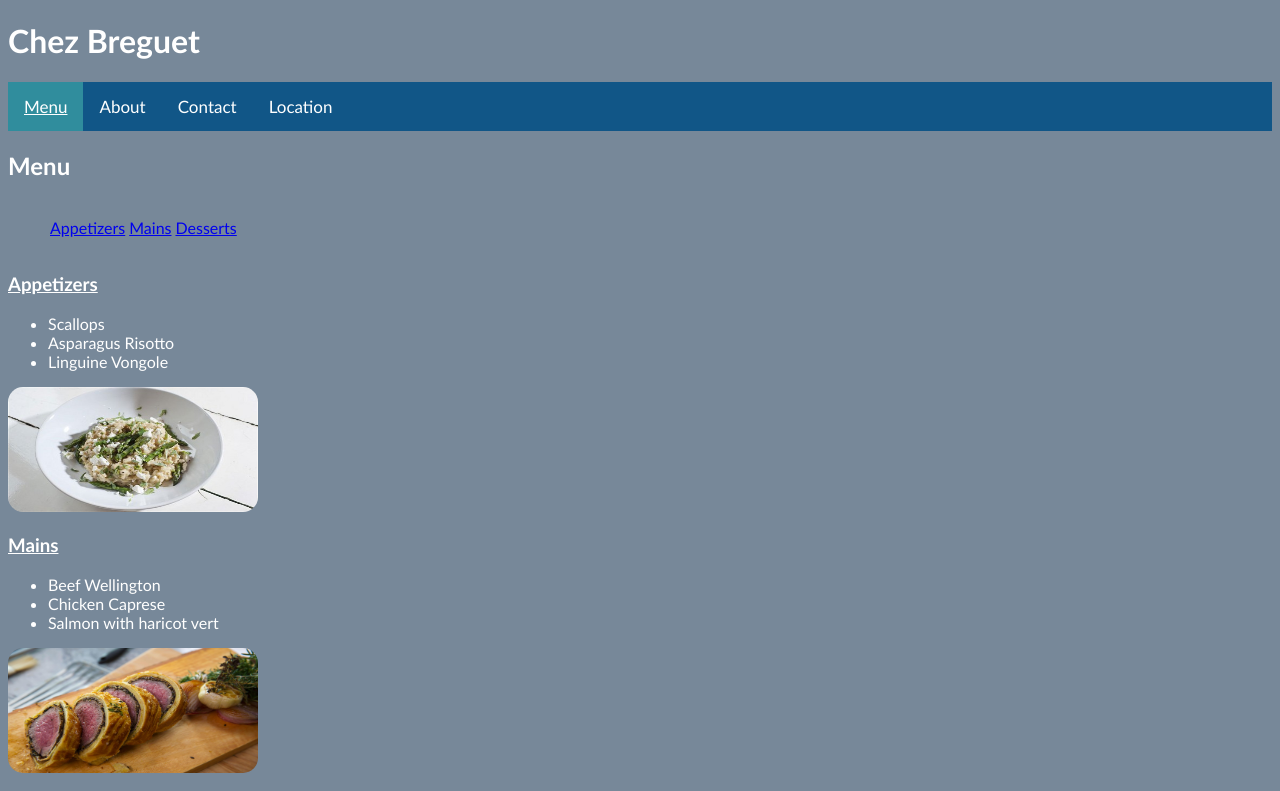
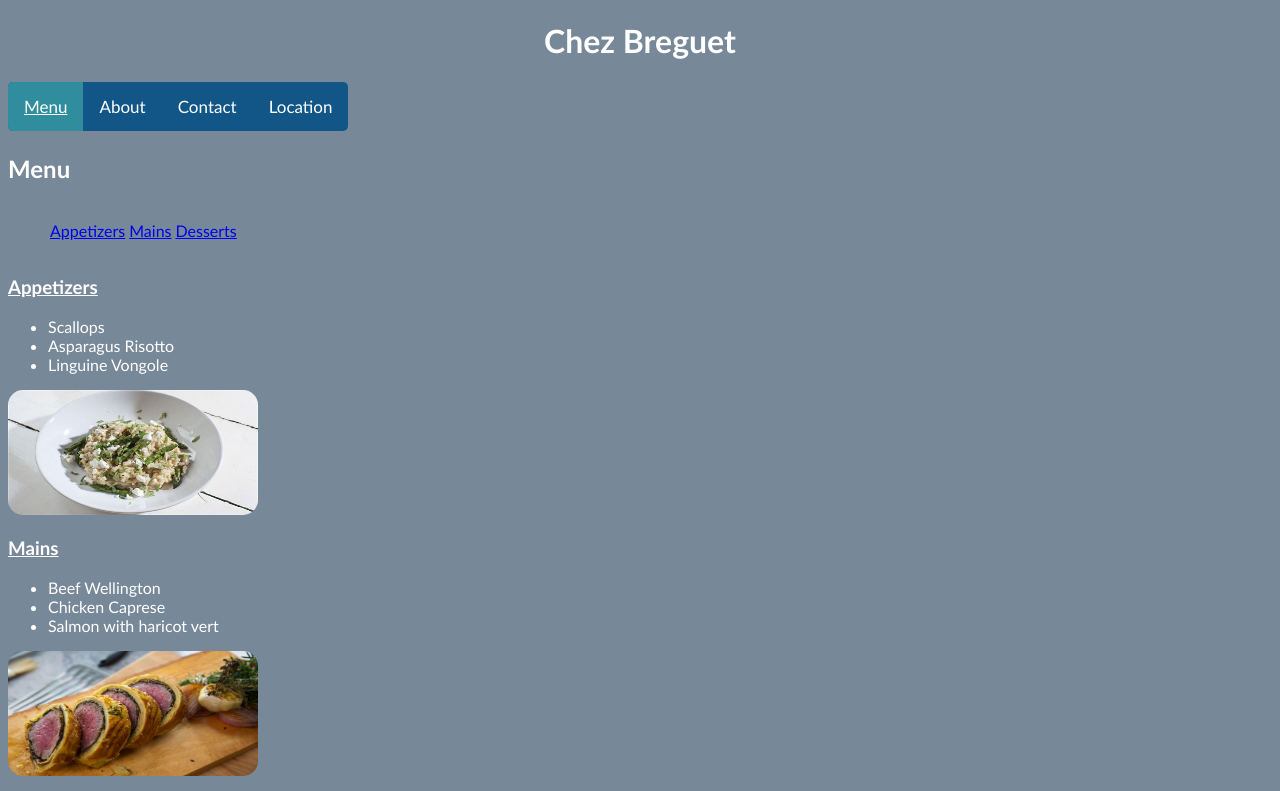
Before and after one commit to lbreguet/cs3051, a plain HTML site: page Restaurant/index.html in a window 1280 px wide. Shown: the top 791 px of the page. Drawn offline with Linux system fonts and the light colour scheme.

Commit message:
Add identifier to h1 tag

```diff
--- a/Restaurant/assets/css/main.css
+++ b/Restaurant/assets/css/main.css
@@ -4,17 +4,24 @@ body {
     font-family: 'Gill Sans', 'Gill Sans MT', Calibri, 'Trebuchet MS', sans-serif;
 }
 
+#title {
+    text-align: center;
+}
+
 .topnav {
     background-color: #115687;
+    border-radius: 5px;
+    display: inline-block;
     overflow:hidden;
+    text-align: center;
 }
 
 .topnav a {
     float: left;
     color: white;
-    text-align:center;
+    text-align: center;
     padding: 14px 16px;
-    text-decoration:none;
+    text-decoration: none;
     font-size: 17px;
 }
 
--- a/Restaurant/index.html
+++ b/Restaurant/index.html
@@ -5,7 +5,7 @@
         <link rel="stylesheet" type="text/css" href="./assets/css/main.css"/>
     </head>
     <body>
-        <h1>Chez Breguet</h1>
+        <h1 id="title">Chez Breguet</h1>
         <div class="topnav">
             <a class="active" href="">Menu</a>
             <a href="about.html">About</a>
```
Also changed, not shown: Restaurant/about.html (+1 -1 lines), Restaurant/contact.html (+1 -1 lines), Restaurant/location.html (+1 -1 lines).
